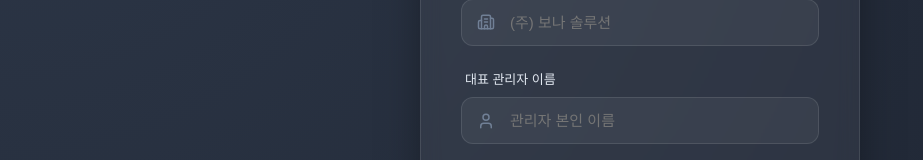
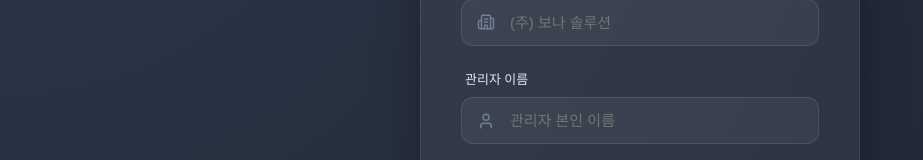
Before and after one commit to emasterdrs/sales-dashboard-v3, a React (Vite) app: page /register-company in a window 1280 px wide. Shown: the part 279-439 px from the top of the page, without its empty margins (0-923 px from the left). Built offline with nearby package versions, Linux system fonts and the light colour scheme.

Commit message:
docs: renamed 'Representative Admin Name' to 'Admin Name' for clarity

```diff
--- a/src/pages/Auth/RegisterCompanyPage.tsx
+++ b/src/pages/Auth/RegisterCompanyPage.tsx
@@ -130,7 +130,7 @@
                     </div>
 
                     <div className={styles.inputGroup}>
-                        <label>대표 관리자 이름</label>
+                        <label>관리자 이름</label>
                         <div className={styles.inputWrapper}>
                             <User size={18} className={styles.icon} />
                             <input
```
